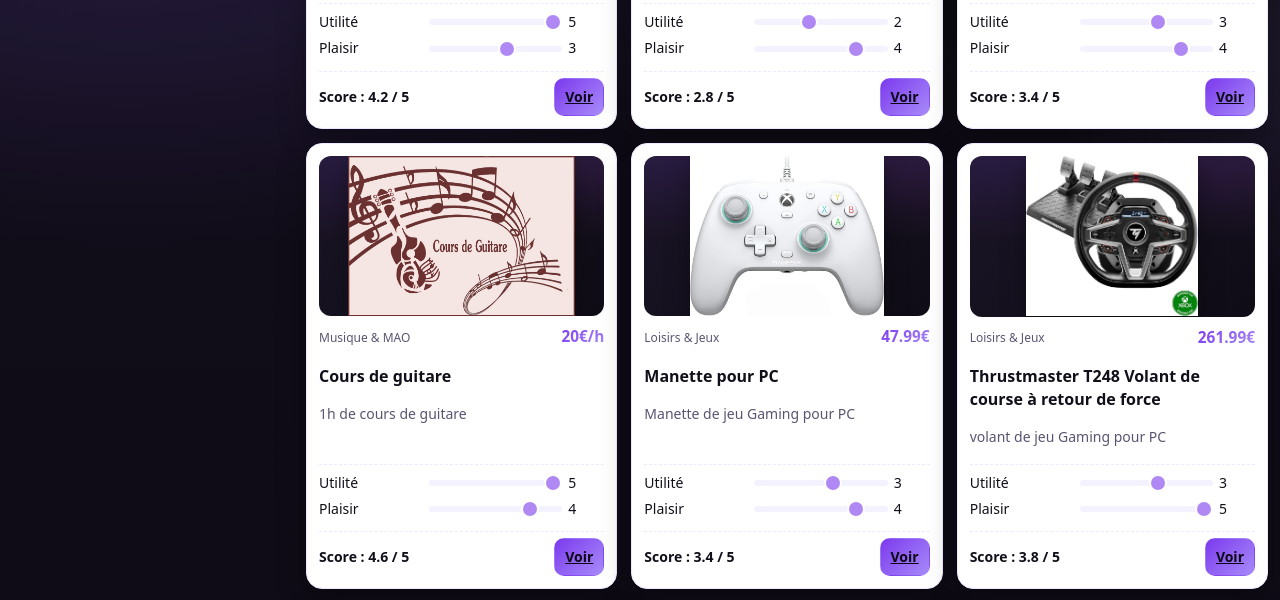
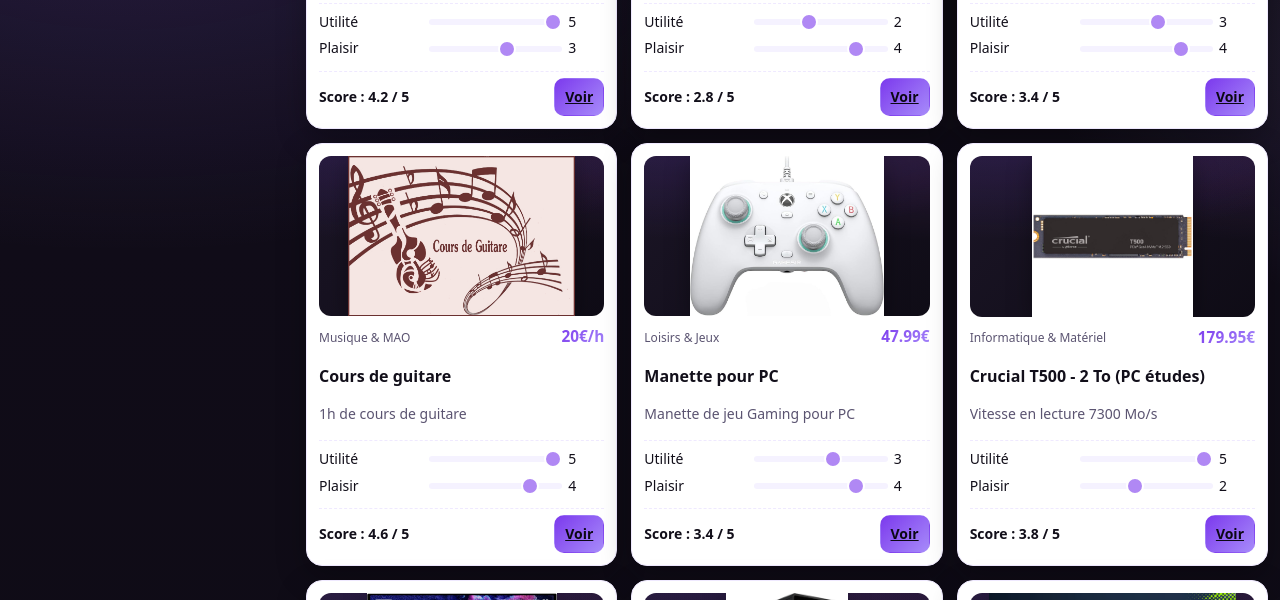
Before and after one commit to Niosyle/WishList, a plain HTML site: page index.html in a window 1280 px wide. Shown: the part 828-1428 px from the top of the page. Drawn offline with Linux system fonts and the light colour scheme.

Commit message:
Remove 'Loisirs & Jeux' article section
Removed the 'Loisirs & Jeux' article section from the index.html file.

```diff
--- a/index.html
+++ b/index.html
@@ -337,18 +337,7 @@
             </div>
           </article>
 
-                    <!-- LOISIRS & JEUX -->
-          <article class="card" data-category="Loisirs & Jeux">
-            <div class="img"><img src="volant.jpg" alt="volant PC" /></div>
-            <div class="meta"><span class="badge">Loisirs & Jeux</span><span class="price">261.99€</span></div>
-            <h3 class="title">Thrustmaster T248 Volant de course à retour de force</h3>
-            <p class="notes">volant de jeu Gaming pour PC</p>
-            <div class="ratings readonly">
-              <div class="row"><label>Utilité</label><input type="range" min="0" max="5" step="1" value="3"/><span class="val">3</span></div>
-              <div class="row"><label>Plaisir</label><input type="range" min="0" max="5" step="1" value="5"/><span class="val">5</span></div>
-              <div class="scoreLine"><span class="score">Score : <b class="scoreVal">0.0</b> / 5</span><div class="actions"><a class="btn primary" href="https://www.amazon.fr/Thrustmaster-Magn%C3%A9tiques-Courroie-Palettes-Dynamique/dp/B09LMTBXGG/ref=asc_df_B09LMTBXGG?mcid=42f3029448933e7d8aa6efe1f7bd7be2&tag=googshopfr-21&linkCode=df0&hvadid=701439836584&hvpos=&hvnetw=g&hvrand=7469567976034543420&hvpone=&hvptwo=&hvqmt=&hvdev=c&hvdvcmdl=&hvlocint=&hvlocphy=9056449&hvtargid=pla-1762739256152&psc=1&hvocijid=7469567976034543420-B09LMTBXGG-&hvexpln=0" target="_blank" rel="noopener noreferrer">Voir</a></div></div>
-            </div>
-          </article>
+
 
           <!-- INFORMATIQUE & MATÉRIEL -->
           <article class="card" data-category="Informatique & Matériel">
```
